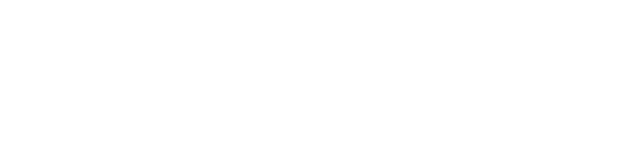
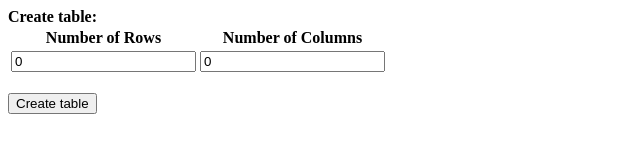
Before and after one commit to infoshareacademy/jfddr8-project-javascript, a plain HTML site: page Project 3 (15.12)/index.html in a window 1280 px wide. Shown: the whole page, without its empty margins (0-640 px from the left). Drawn offline with Linux system fonts and the light colour scheme.

Commit message:
creating a table in html

```diff
--- a/Project 3 (15.12)/index.html
+++ b/Project 3 (15.12)/index.html
@@ -7,6 +7,19 @@
     <title>Document</title>
 </head>
 <body>
-
+        <b>Create table:</b>
+        <table>
+            <tr>
+                <th>Number of Rows </th>
+                <th>Number of Columns</th>
+            </tr>
+            <tr>
+                <td><input id="row" value="0" /></td>
+                <td><input id="col" value="0" /></td>
+            </tr>
+        </table>
+        <br/>
+        <button id="create" onclick="create()">Create table</button>
+    <script src="script.js"></script>
 </body>
 </html>
```
